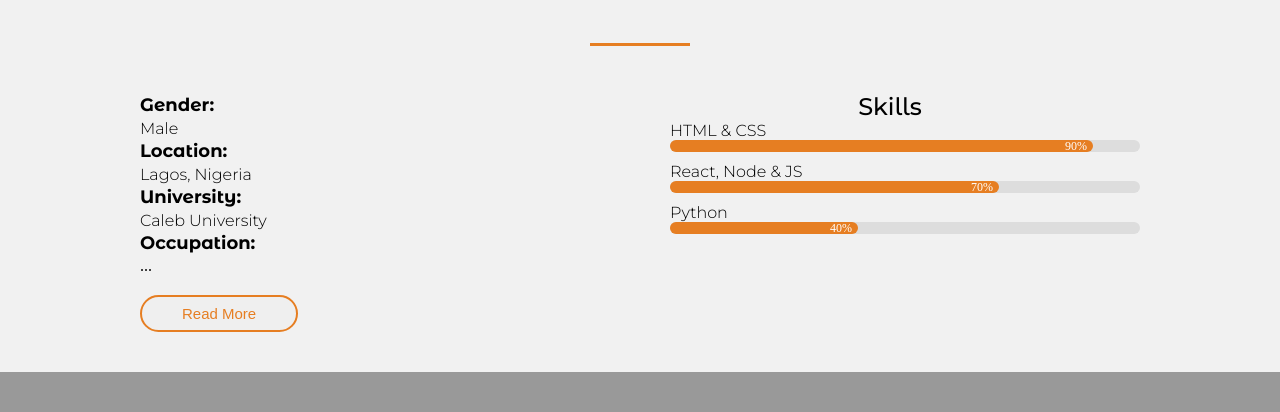
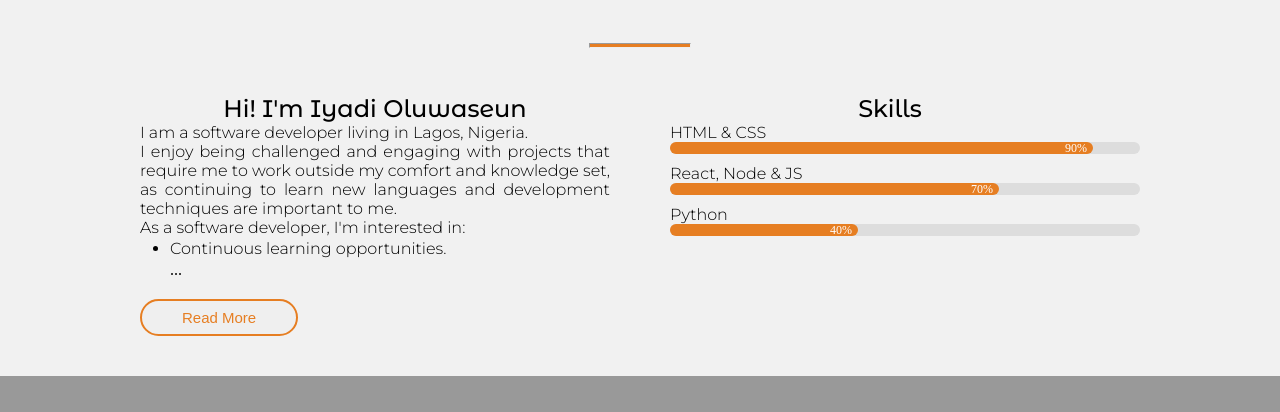
Before and after one commit to CornerstoneII/cornerstonei, a plain HTML site: page index.html in a window 1280 px wide. Shown: the part 540-952 px from the top of the page. Drawn offline with Linux system fonts and the light colour scheme.

Commit message:
Revision 22-06

```diff
--- a/css/style.css
+++ b/css/style.css
@@ -52,7 +52,7 @@ header h2 {
 }
 
 .about-section h1,
-.about-section-col > h2 {
+.about-section-col > section > h2 {
   text-align: center;
   font-family: "Montserrat Alternates";
   font-weight: 500;
@@ -83,11 +83,13 @@ header h2 {
   margin-bottom: 20px;
 }
 
-.about > section > h3 {
-  font-family: "Montserrat Alternates", sans-serif;
+.about > section > ul {
+  padding-left: 30px;
+}
+
+.about > section > ul > li {
+  font-family: "Montserrat", sans-serif;
   line-height: 1.5em;
-  font-size: 18px;
-  text-transform: capitalize;
 }
 
 .about > button {
@@ -99,10 +101,11 @@ header h2 {
   padding: 8px 40px;
   transition: 0.4s linear;
   font-size: 15px;
+  outline: none;
 }
 
 section > p,
-#more > p,
+#more > li,
 .title,
 #id,
 .btn {
@@ -111,11 +114,6 @@ section > p,
 
 #more {
   display: none;
-}
-
-#more > h3 {
-  font-family: "Montserrat Alternates", sans-serif;
-  line-height: 1.5em;
 }
 
 /*Add Hover Effect on the Read More*/
--- a/index.html
+++ b/index.html
@@ -23,26 +23,30 @@
       <div class="about-section">
         <div class="inner-width">
           <h1>About Ol'seun</h1>
-          <div class="border"></div>
+          <hr class="border" />
           <div class="about-section-row">
             <div class="about-section-col">
               <div class="about">
                 <section>
-                  <h3>Gender:</h3>
-                  <p>Male</p>
-                  <h3>Location:</h3>
-                  <p>Lagos, Nigeria</p>
-                  <h3>University:</h3>
-                  <p>Caleb University</p>
-                  <h3>Occupation:</h3>
-                  <span id="dots">...</span
-                  ><span id="more"
-                    ><p>Software Developer</p>
-                    <h3>Interest:</h3>
-                    <p></p>
-                    <h3>Hobbies:</h3>
-                    <p>Gaming, Sports & Movies.</p>
-                  </span>
+                  <h1>Hi! I'm Iyadi Oluwaseun</h1>
+                  <p>I am a software developer living in Lagos, Nigeria.</p>
+                  <p>
+                    I enjoy being challenged and engaging with projects
+
+                      that require me to work outside my comfort and knowledge
+                      set, as continuing to learn new languages and development
+                      techniques are important to me.
+                  </p>
+                  <p>As a software developer, I'm interested in:</p>
+                  <ul>
+                    <li>Continuous learning opportunities.</li>
+                    <span id="dots">...</span
+                      ><span id="more">
+                    <li>Collaboration across teams.</li>
+                    <li>Getting creative with code.</li>
+                    <li>Designing and developing scalable softwares &amp; Websites.</span
+                      ></li>
+                  </ul>
                 </section>
                 <button type="button" id="read" onclick="read()">
                   Read More
@@ -51,8 +55,8 @@
             </div>
 
             <div class="about-section-col">
-              <h2>Skills</h2>
               <section>
+                <h2>Skills</h2>
                 <div class="skills">
                   <div class="skill">
                     <div class="title">HTML & CSS</div>
@@ -121,17 +125,17 @@
         <div class="social-icons">
           <div class="facebook">
             <a href="https://www.linkedin.com/in/oluwaseun-iyadi-773584b4/"
-              ><img src="./icons/linkedin.png" alt=""
+              ><img src="./icons/linkedin.png" alt="Linkedin Icon"
             /></a>
           </div>
           <div class="github">
             <a href="https://github.com/CornerstoneII"
-              ><img src="./icons/github.png" alt=""
+              ><img src="./icons/github.png" alt="Github Icon"
             /></a>
           </div>
           <div class="google">
             <a href="https://seunmyles@gmail.com"
-              ><img src="./icons/google.png" alt=""
+              ><img src="./icons/google.png" alt="Google Icon"
             /></a>
           </div>
         </div>
```
